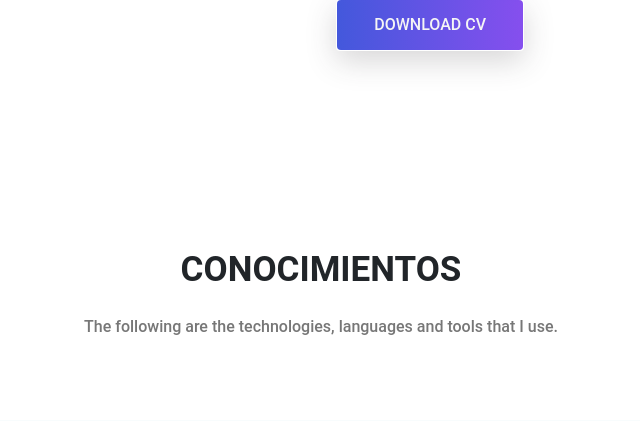
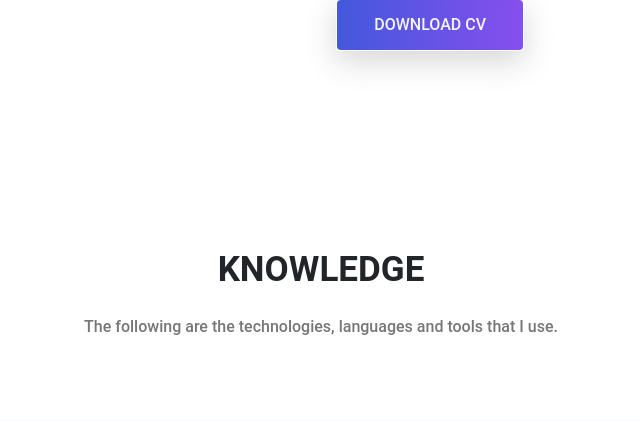
Before and after one commit to acasadiegos/portfolio, a PHP site: page / in a window 1280 px wide. Shown: the part 1498-1919 px from the top of the page, without its empty margins (319-959 px from the left). Run offline with PHP 8.4, Linux system fonts and the light colour scheme.

Commit message:
Update certificates and cv

```diff
--- a/index.php
+++ b/index.php
@@ -164,7 +164,7 @@
             <div class="container">
                 <div class="row">
                     <div class="col-lg-12 text-center services-title">
-                        <h1 class="text-uppercase title-text">Conocimientos</h1>
+                        <h1 class="text-uppercase title-text">KNOWLEDGE</h1>
                         <p class="para">
                             The following are the technologies, languages and tools that I use.
                         </p>
@@ -716,7 +716,7 @@
             <div class="container subscribe">
                 <div class="row">
                     <div class="col-lg-12 text-center subscribe-title">
-                        <h4 class="text-uppercase">CONTACTAME</h4>
+                        <h4 class="text-uppercase">CONTACT ME</h4>
                     </div>
                 </div>
                 <form class="formulario" action="enviarMail.php" method="POST">
```
Also changed, not shown: 2 other files.
